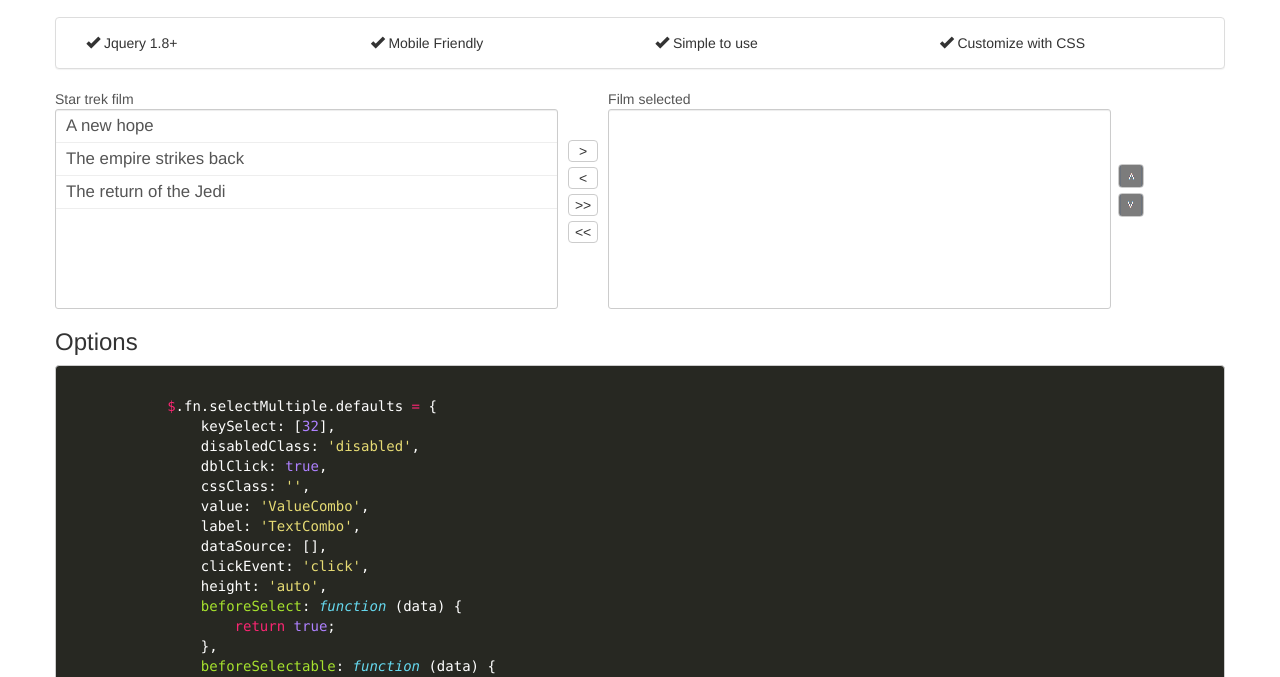
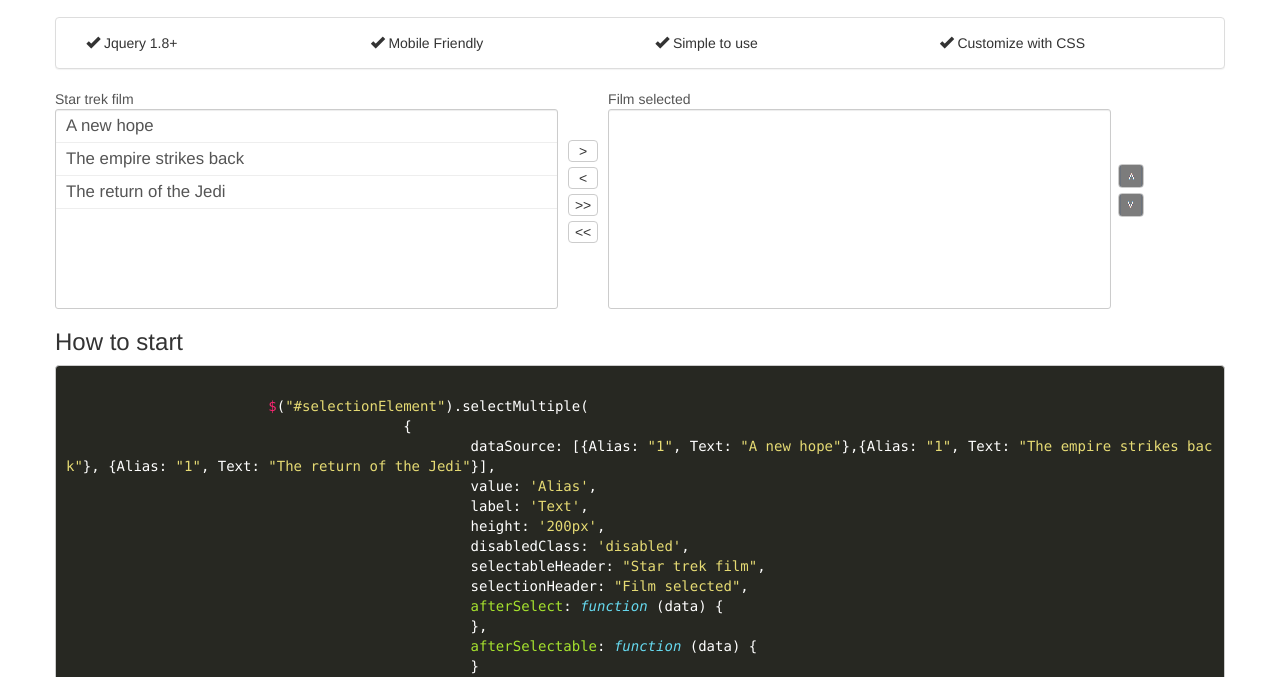
Before and after one commit to Cicciokr/Jquery-MultiSelect, a plain HTML site: page index.html in a window 1280 px wide. Shown: the part 123-800 px from the top of the page. Drawn offline with nearby package versions, Linux system fonts and the light colour scheme.

Commit message:
Update index.html

```diff
--- a/index.html
+++ b/index.html
@@ -37,6 +37,27 @@
 								<div class="span12">
 										<div id="selectionElement"></div>
 								</div>
+    </div>
+    <div class="row">
+    	<h3>How to start</h3>
+    	<pre>
+    		<code data-language="javascript">
+    			$("#selectionElement").selectMultiple(
+					{
+						dataSource: [{Alias: "1", Text: "A new hope"},{Alias: "1", Text: "The empire strikes back"}, {Alias: "1", Text: "The return of the Jedi"}],
+						value: 'Alias',
+						label: 'Text',
+						height: '200px',
+						disabledClass: 'disabled',
+						selectableHeader: "Star trek film",
+						selectionHeader: "Film selected",
+						afterSelect: function (data) {
+						},
+						afterSelectable: function (data) {
+						}
+					});
+    		</code>
+    	</pre>
     </div>
     <div class="row">
         <h3>Options</h3>
```
